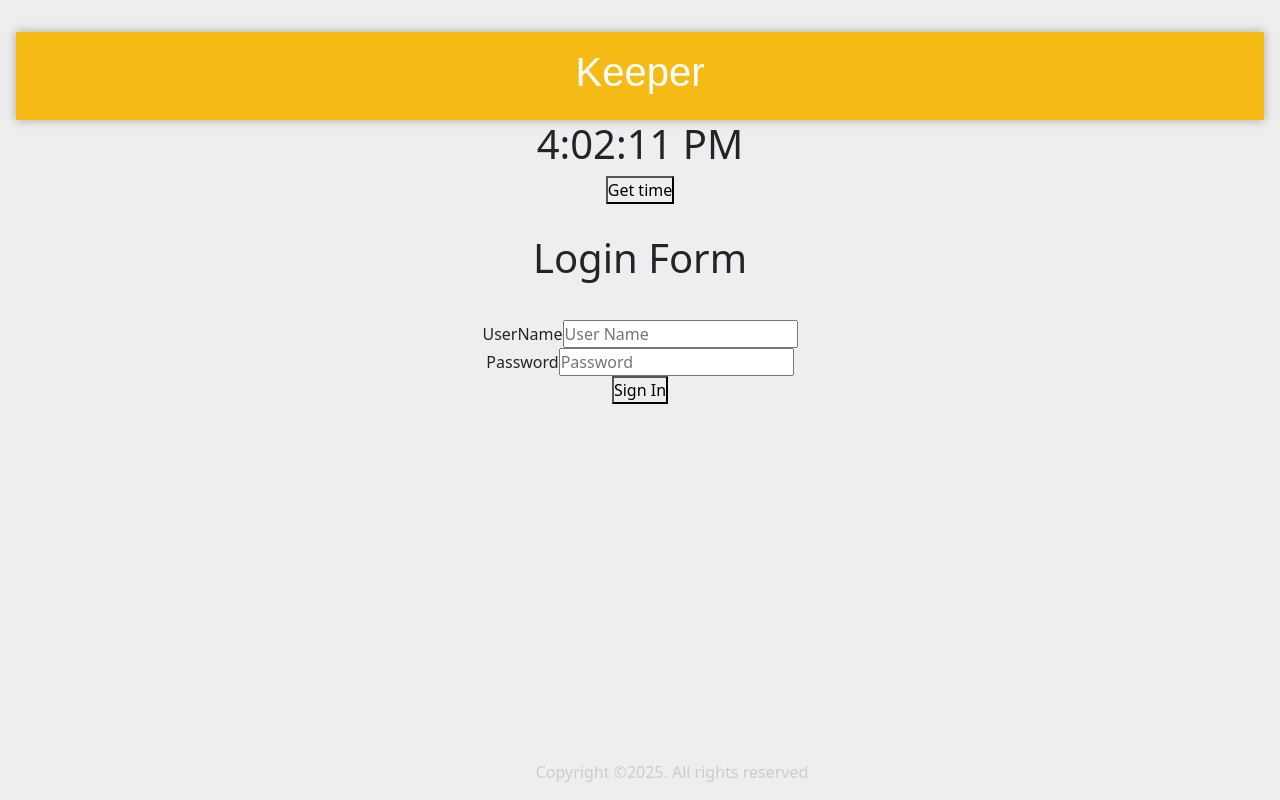
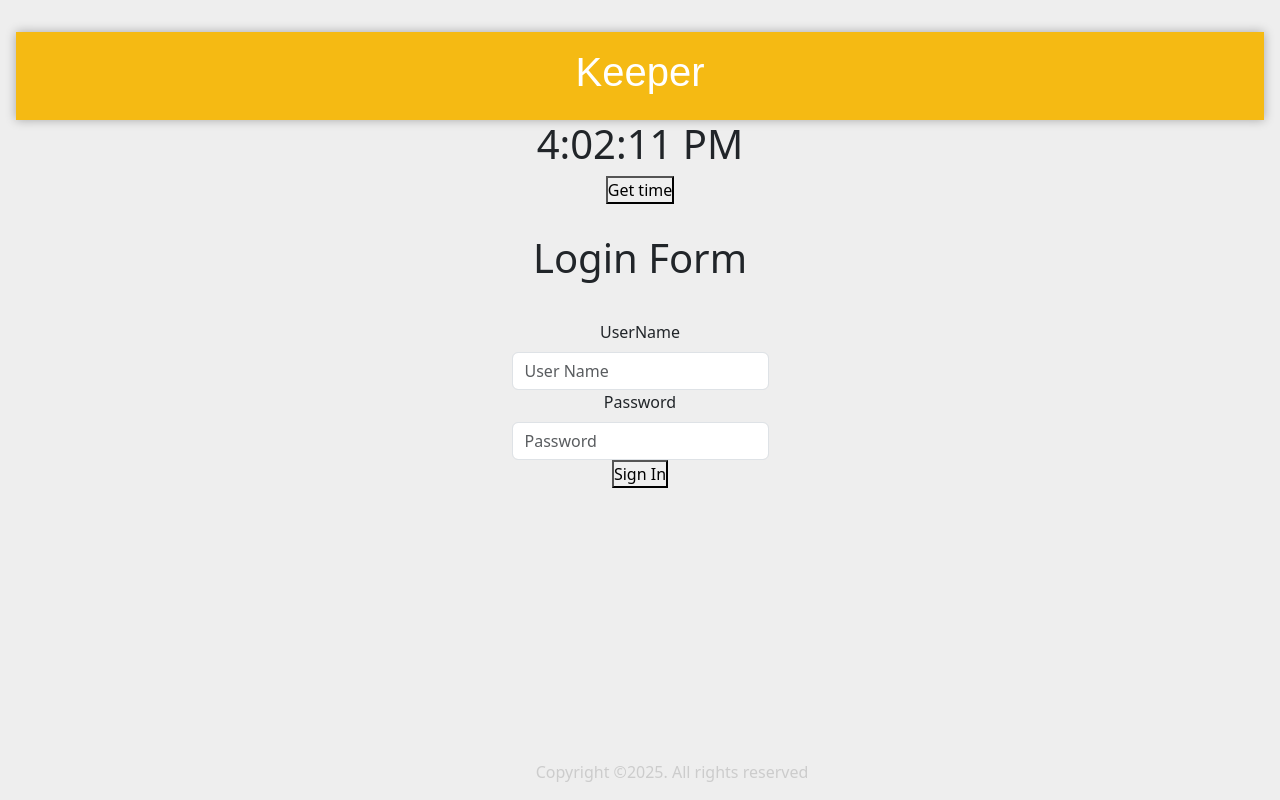
Before and after one commit to HarunaZakaria/react, a React (Vite) app in the folder my-second-react-app/: page / in a window 1280 px wide. Shown: the top 800 px of the page. Built offline with nearby package versions, Linux system fonts and the light colour scheme; a web font is replaced by a local one.

Commit message:
add bootstrap classes

```diff
--- a/my-second-react-app/src/Components/Input.jsx
+++ b/my-second-react-app/src/Components/Input.jsx
@@ -2,10 +2,19 @@ import React from 'react';
 
 const Input = (props) => {
   return (
-    <div >
+    <div>
       <div>
-        <label htmlFor="#">{props.label}</label>
-        <input type={props.type} placeholder={props.placeholder} required />
+        <form action="">
+          <label className="form-label" htmlFor="#">
+            {props.label}
+          </label>
+          <input
+            className="form-control"
+            type={props.type}
+            placeholder={props.placeholder}
+            required
+          />
+        </form>
       </div>
     </div>
   );
```
